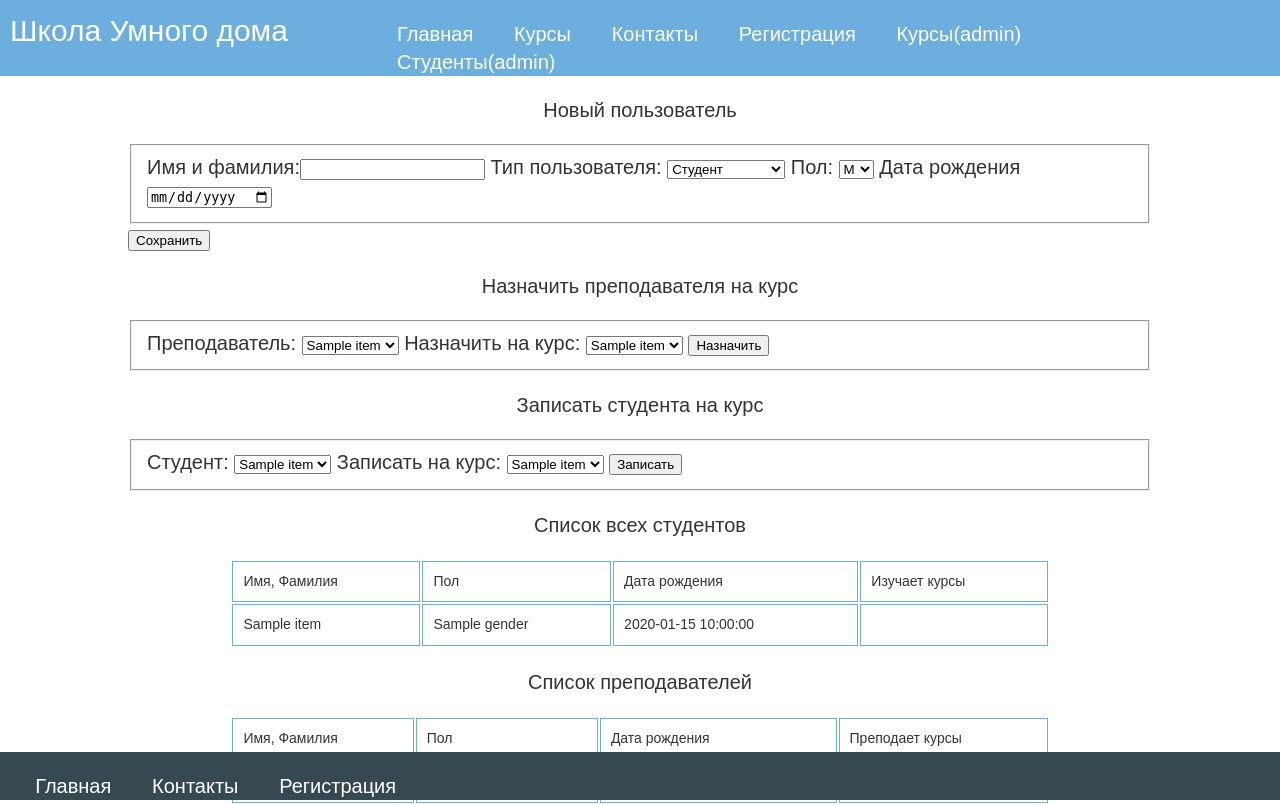
After one commit to Husky022/Arch_Patterns, a Python web app: template main_project/templates/users.html in a window 1280 px wide. The commit adds this page. Run offline with Jinja, Linux system fonts and the light colour scheme; the template is opened without the code that fills it: most values are stand-ins (such as "Sample title", 1, 10 or a date in 2020).

Commit message:
Урок 6 1.	Добавлена функция создания студента/преподавателя и записи/назначения на курс. В инфо курсов появляются соответствующие данные, у студентов и преподавателей тоже отображаются курсы, к которым они привязаны. Можно также добавить удаление человека с курса или целиком удаление студента/преподавателя 2.	Улучшен логгер, добавлен поведенческий паттерн – стратегия, запись либо в консоль либо в файл. 3.	Сделал api для списка курсов, но не смог разобраться, почему не отображаются отступы (хоть я и ставлю параметр indent=4), также с кодировкой проблема, отображается корректно только тогда, когда в браузере поставлю utf-8, наверное, это не слишком правильно и надо это учесть в коде. 4.	Добавлен паттерн наблюдатель. При этом в наблюдатели добавляются студенты и при создании курса им отправляется смс и email о создании курса. Преподавателям данная информация не добавляется

```diff
--- a/main_project/run.py
+++ b/main_project/run.py
@@ -3,7 +3,7 @@ from urls import fronts
 from views import routes
 from iqw_framework.main import Framework, LogFramework, FakeFramework
 
-application = FakeFramework(routes, fronts)
+application = Framework(routes, fronts)
 
 if __name__ == "__main__":
     with make_server('', 8000, application) as httpd:
--- a/main_project/templates/main_menu.html
+++ b/main_project/templates/main_menu.html
@@ -5,6 +5,7 @@
         <a class="menu-point" href="courses.html">Курсы</a>
         <a class="menu-point" href="contacts.html">Контакты</a>
         <a class="menu-point" href="registration.html">Регистрация</a>
-        <a class="menu-point" href="course_redactor.html">Редактор курсов</a>
+        <a class="menu-point" href="course_redactor.html">Курсы(admin)</a>
+        <a class="menu-point" href="users.html">Студенты(admin)</a>
     </div>
 </header>
--- a/main_project/templates/style_css.html
+++ b/main_project/templates/style_css.html
@@ -81,9 +81,10 @@
 
     .container-course {
         margin-top: 20px;
+        font-size: 14px;
         background-color: white;
         flex-direction: column;
-        height: 100%;
+        height: auto;
         width: 100%;
     }
 
@@ -106,7 +107,7 @@
     }
 
     .menu-point {
-        margin-left: 10%;
+        margin-left: 5%;
         height: 50px;
         color: #fff;
         text-decoration: none;
--- /dev/null
+++ b/main_project/templates/users.html
@@ -0,0 +1,141 @@
+{% extends "base.html" %}
+{% block title %}IQW{% endblock %}
+{% block style_css %}
+    {% include "style_css.html" %}
+{% endblock %}
+    <div class="content-wrapper">
+    {% block main_menu %}
+        {% include "main_menu.html" %}
+    {% endblock %}
+    {% block content %}
+        <div class="container clearfix">
+            <main class="content">
+                <p style="text-align: center;">Новый пользователь</p>
+                <div class="container-create-courses">
+                    <form name="create-student" class="form-create-student" action="" method="POST">
+                        <fieldset>
+                            <label>Имя и фамилия:<input type="text" name="new-user"></label>
+                            <label>Тип пользователя:
+                                    <select id="user-type" name="user-type">
+                                         <option value="student"> Студент </option>
+                                         <option value="teacher"> Преподаватель </option>
+                                    </select>
+                            </label>
+                            <label>Пол:
+                                    <select id="user-gender" name="gender">
+                                         <option value="male"> М </option>
+                                         <option value="female"> Ж </option>
+                                    </select>
+                            </label>
+                            <label> Дата рождения<input type="date" name="date_of_birth"></label>
+                        </fieldset>
+                        <input type="submit" value="Сохранить">
+                    </form>
+                    {% if teachers_list %}
+                        <p style="text-align: center;">Назначить преподавателя на курс</p>
+                        <form name="sign_teacher" class="form-sign-teacher" action="" method="POST">
+                            <fieldset>
+                                <label>Преподаватель:
+                                    <select name="signing_teacher">
+                                        {% for item in teachers_list %}
+                                            <option> {{item.name}} </option>
+                                        {% endfor %}
+                                    </select>
+                                </label>
+                                <label>Назначить на курс:
+                                    <select name="signing_teacher_course">
+                                        {% for item in courses_list %}
+                                            <option> {{item.name}} </option>
+                                        {% endfor %}
+                                    </select>
+                                </label>
+                                <input type="submit" value="Назначить">
+                            </fieldset>
+                        </form>
+                    {% endif %}
+                    {% if students_list %}
+                        <p style="text-align: center;">Записать студента на курс</p>
+                        <form name="sign_teacher" class="form-sign-teacher" action="" method="POST">
+                            <fieldset>
+                                <label>Студент:
+                                    <select name="signing_student">
+                                        {% for item in students_list %}
+                                            <option> {{item.name}} </option>
+                                        {% endfor %}
+                                    </select>
+                                </label>
+                                <label>Записать на курс:
+                                    <select name="signing_student_course">
+                                        {% for item in courses_list %}
+                                            <option> {{item.name}} </option>
+                                        {% endfor %}
+                                    </select>
+                                </label>
+                                <input type="submit" value="Записать">
+                            </fieldset>
+                        </form>
+                    {% endif %}
+                    <p style="text-align: center;">Список всех студентов</p>
+                    {% if not students_list %}
+                        <p style="text-align: center; color: #ff0000">Студентов нет</p>
+                    {% else %}
+                    <div class="container-course">
+                        <table>
+                            <tr>
+                                <td>Имя, Фамилия</td>
+                                <td>Пол</td>
+                                <td>Дата рождения</td>
+                                <td>Изучает курсы</td>
+                            </tr>
+                            {% for item in students_list %}
+                            <tr>
+                                <td>{{item.name}}</td>
+                                <td>{{item.gender}}</td>
+                                <td>{{item.birthday}}</td>
+                                <td>{% for element in courses_list %}
+                                        {% if item.name in element.students %}
+                                            {{element.name}}({{element.category}})
+                                        {% endif %}
+                                    {% endfor %}
+                                </td>
+                            </tr>
+                            {% endfor %}
+                        </table>
+                    </div>
+                    {% endif %}
+                    <p style="text-align: center;">Список преподавателей</p>
+                    {% if not teachers_list %}
+                        <p style="text-align: center; color: #ff0000">Преподавателей нет</p>
+                    {% else %}
+                        <div class="container-course">
+                            <table>
+                                <tr>
+                                    <td>Имя, Фамилия</td>
+                                    <td>Пол</td>
+                                    <td>Дата рождения</td>
+                                    <td>Преподает курсы</td>
+                                </tr>
+                                {% for item in teachers_list %}
+                                <tr>
+                                    <td>{{item.name}}</td>
+                                    <td>{{item.gender}}</td>
+                                    <td>{{item.birthday}}</td>
+                                    <td>{% for element in courses_list %}
+                                            {% if item.name in element.teachers %}
+                                                {{element.name}}({{element.category}})
+                                            {% endif %}
+                                        {% endfor %}
+                                    </td>
+                                </tr>
+                                {% endfor %}
+                            </table>
+                        </div>
+                    {% endif %}
+                    </div>
+            </main>
+        </div>
+    {% endblock %}
+    {% block footer_menu %}
+        {% include "footer_menu.html" %}
+    {% endblock %}
+    </div>
```
Also changed, not shown: main_project/iqw_framework/logger.py (+5 -8 lines), main_project/iqw_framework/main.py (+38 -17 lines), main_project/patterns/behavioral_patterns.py (added, +70 -0 lines), main_project/patterns/creational_patterns.py (+22 -5 lines), main_project/templates/course_redactor.html (+10 -0 lines), main_project/views.py (+12 -0 lines).
